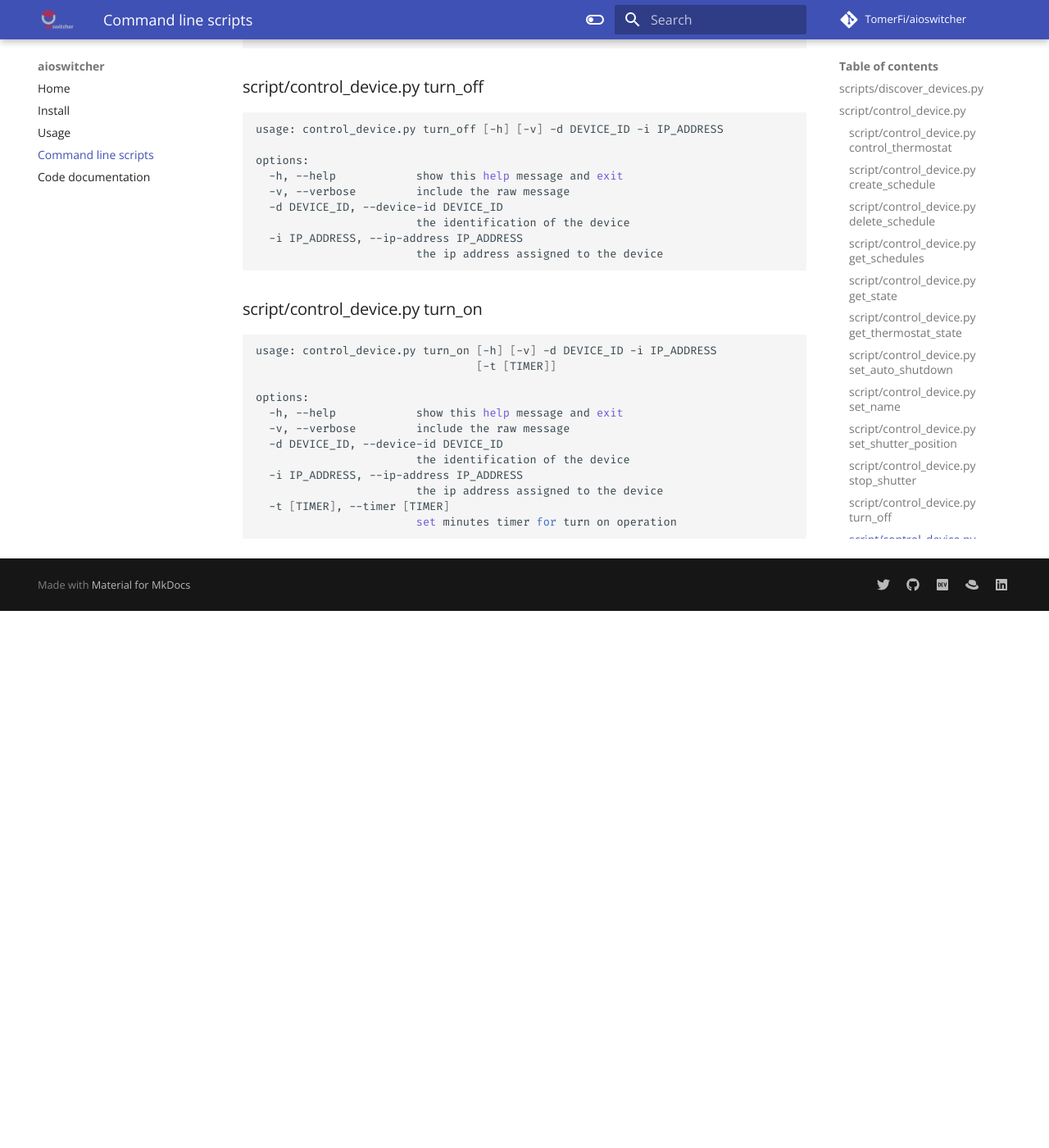
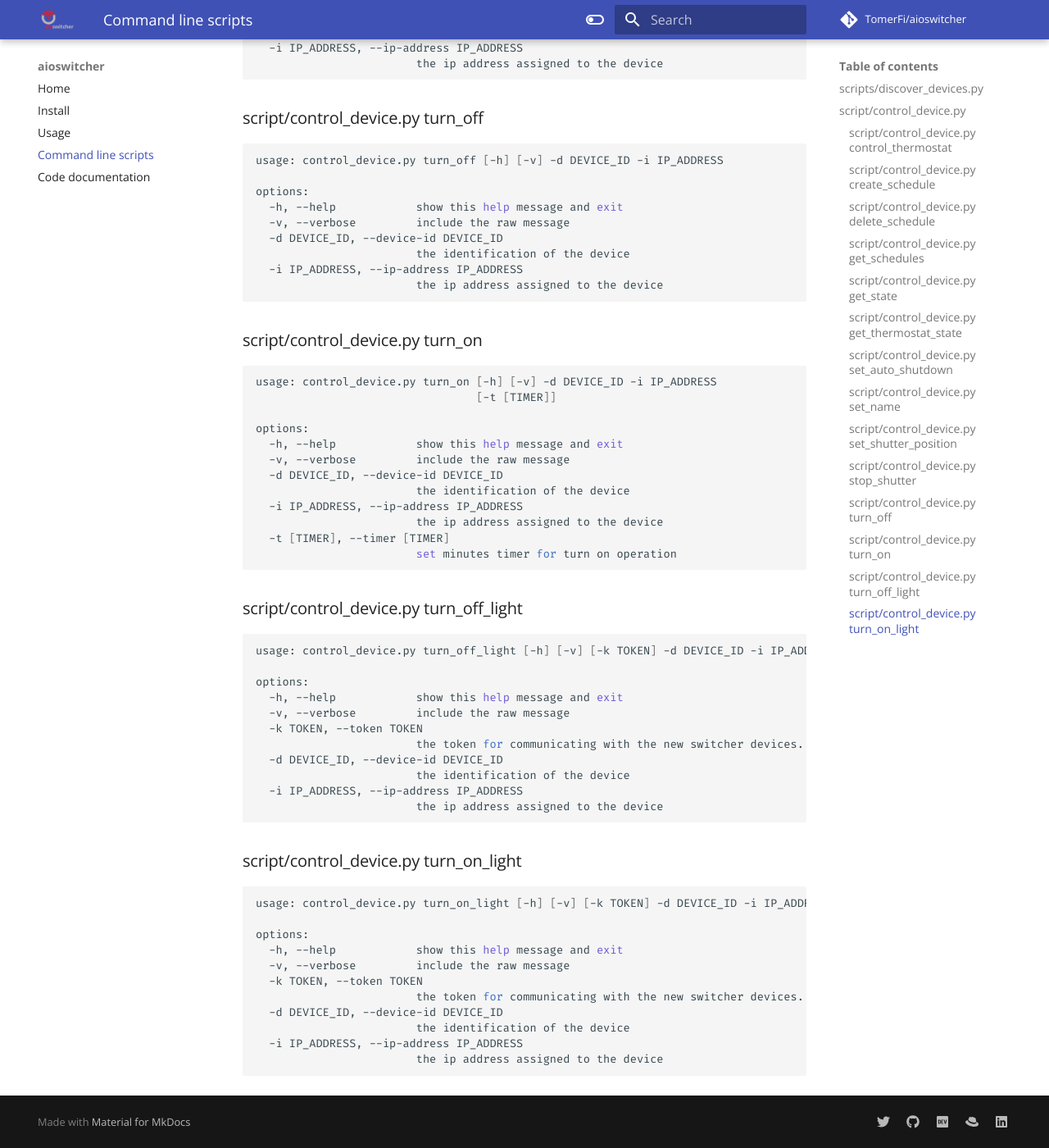
Before and after one commit to TomerFi/aioswitcher, an MkDocs documentation site: the page built from docs/scripts.md, in a window 1280 px wide and 1400 px high, scrolled down 6014 px. Shown: the whole window at 82% size. Built offline with MkDocs 1.6.1 and Material for MkDocs 9.7.7, drawn with Linux system fonts in a browser that asks for light colours; comment, search, counter and statistics services are not loaded; before the commit the page ends 6759 px from its top, so only the background shows below that; some of the changed text lies outside the part shown.

Commit message:
Update scripts.md, control_device.py, and __init__.py

````diff
--- a/docs/scripts.md
+++ b/docs/scripts.md
@@ -84,6 +84,8 @@ subcommands:
     stop_shutter        stop shutter
     turn_off            turn off the device
     turn_on             turn on the device
+    turn_off_light      turn off light
+    turn_on_light       turn on light
 
 example usage:
 
@@ -338,3 +340,35 @@ options:
   -t [TIMER], --timer [TIMER]
                         set minutes timer for turn on operation
 ```
+
+### script/control_device.py turn_off_light
+
+```shell
+usage: control_device.py turn_off_light [-h] [-v] [-k TOKEN] -d DEVICE_ID -i IP_ADDRESS
+
+options:
+  -h, --help            show this help message and exit
+  -v, --verbose         include the raw message
+  -k TOKEN, --token TOKEN
+                        the token for communicating with the new switcher devices.
+  -d DEVICE_ID, --device-id DEVICE_ID
+                        the identification of the device
+  -i IP_ADDRESS, --ip-address IP_ADDRESS
+                        the ip address assigned to the device
+```
+
+### script/control_device.py turn_on_light
+
+```shell
+usage: control_device.py turn_on_light [-h] [-v] [-k TOKEN] -d DEVICE_ID -i IP_ADDRESS
+
+options:
+  -h, --help            show this help message and exit
+  -v, --verbose         include the raw message
+  -k TOKEN, --token TOKEN
+                        the token for communicating with the new switcher devices.
+  -d DEVICE_ID, --device-id DEVICE_ID
+                        the identification of the device
+  -i IP_ADDRESS, --ip-address IP_ADDRESS
+                        the ip address assigned to the device
+```
````
Also changed, not shown: 2 other files.
